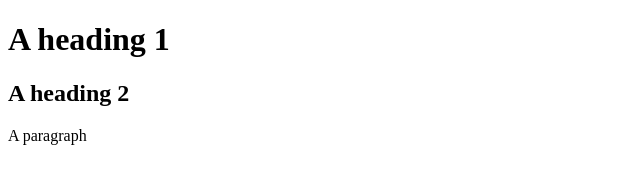
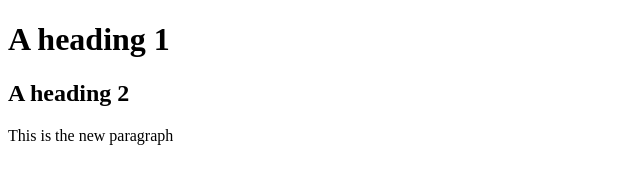
Before and after one commit to Spiceracksargent001/assignment1, a plain HTML site: page index.html in a window 1280 px wide. Shown: the whole page, without its empty margins (0-640 px from the left). Drawn offline with Linux system fonts and the light colour scheme.

Commit message:
added text in class

```diff
--- a/index.html
+++ b/index.html
@@ -8,6 +8,6 @@
 <body>
     <h1>A heading 1</h1>
     <h2>A heading 2</h2>
-    <p>A paragraph</p>
+    <p>This is the new paragraph</p>
 </body>
 </html>
```
